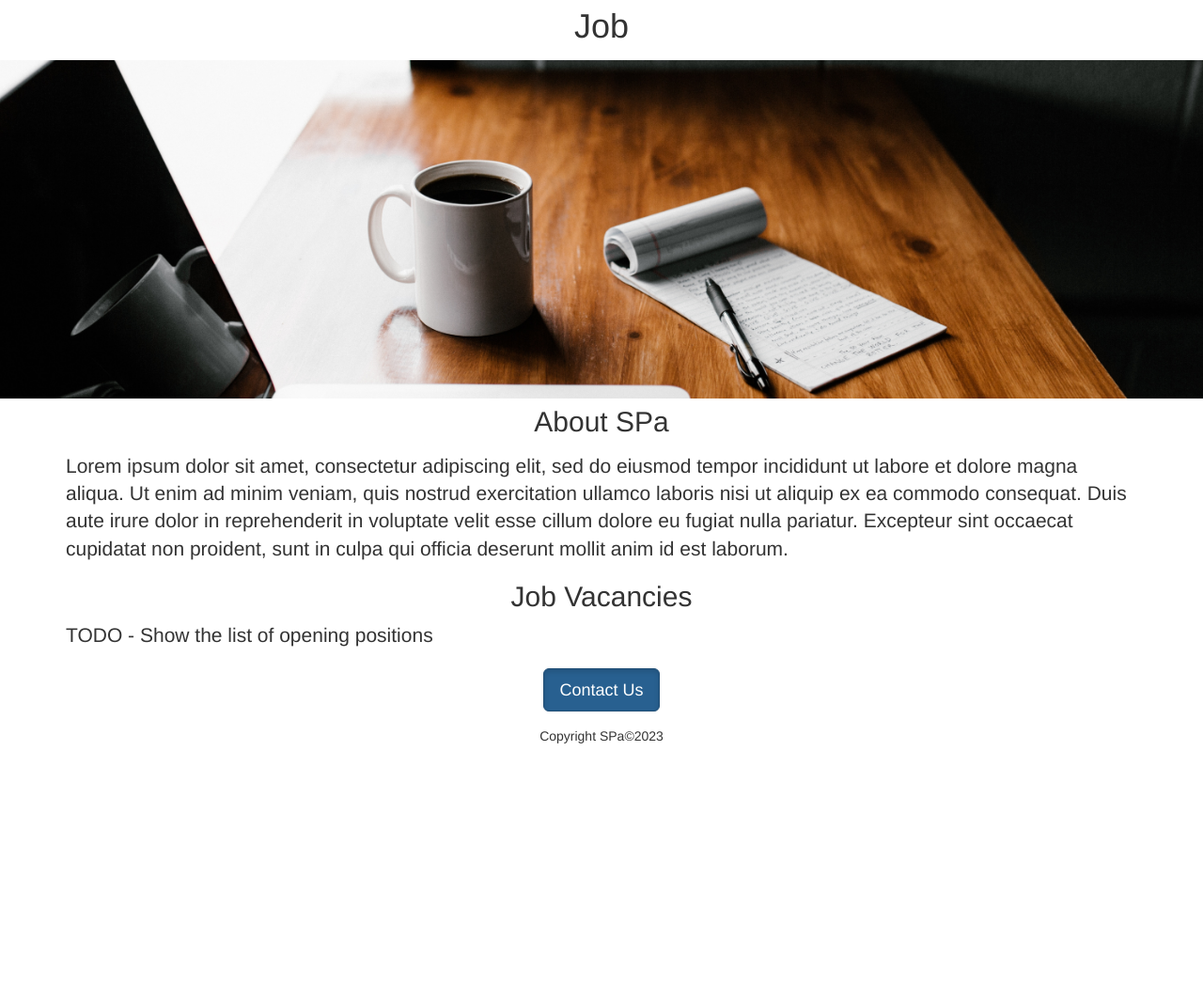
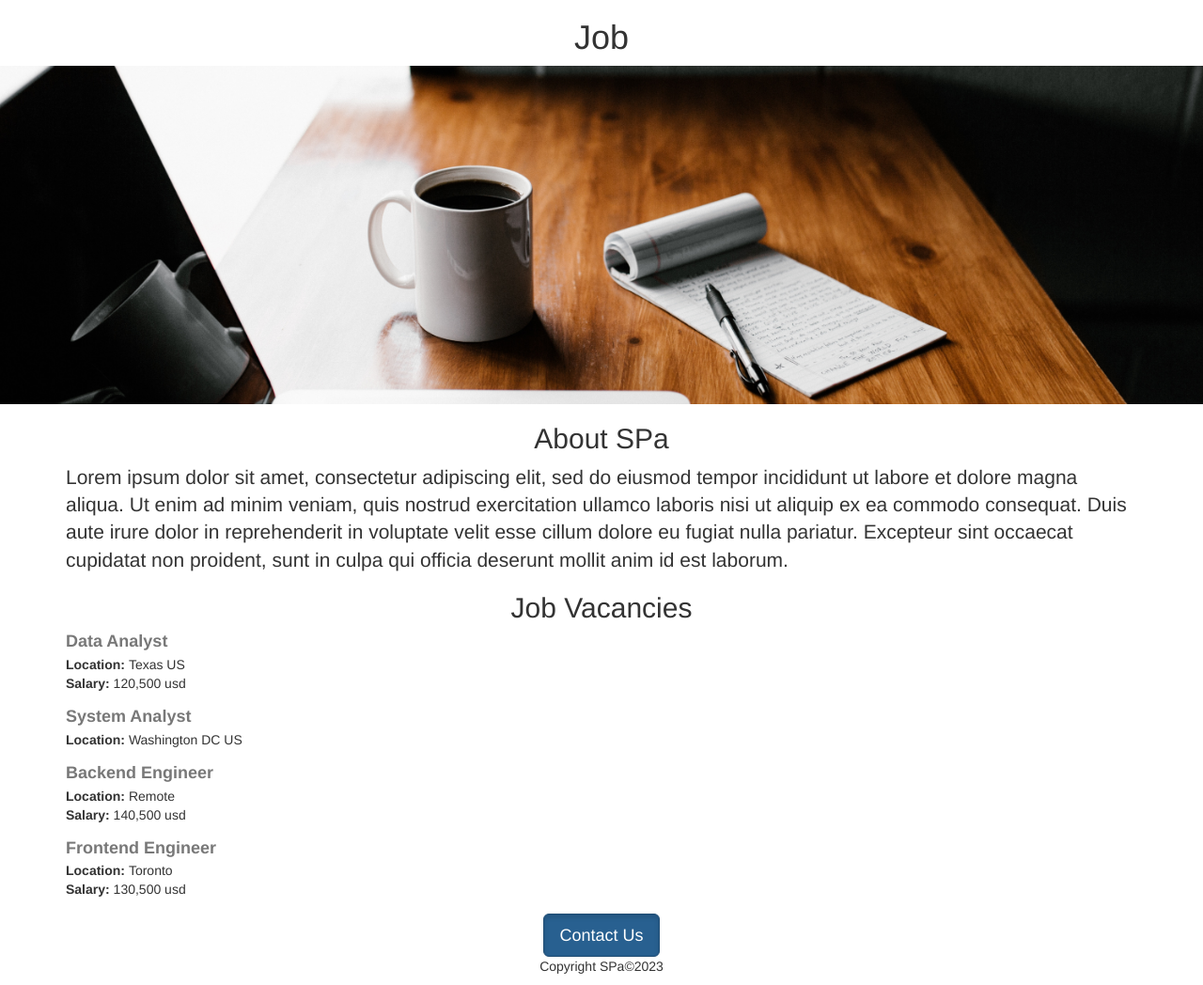
Before and after one commit to Lecon-a/webdev-v2, a Flask app: page / in a window 1280 px wide. Shown: the whole page at 94% size. Before the commit the page ends 791 px from the top, so only its background shows below. Run offline with Flask 3, Linux system fonts and the light colour scheme.

Commit message:
Render dynamic data on the home.html file

```diff
--- a/backend/app.py
+++ b/backend/app.py
@@ -2,9 +2,42 @@ from flask import Flask, render_template
 
 app = Flask(__name__)
 
+# Dummy data
+data = [
+    {
+        "id": 1,
+        "title": "Data Analyst",
+        "location": "Texas US",
+        "salary": '120,500 usd'
+    },
+    {
+        "id": 2,
+        "title": "System Analyst",
+        "location": "Washington DC US",
+    },
+    {
+        "id": 3,
+        "title": "Backend Engineer",
+        "location": "Remote",
+        "salary": '140,500 usd'
+    },
+    {
+        "id": 4,
+        "title": "Frontend Engineer",
+        "location": "Toronto",
+        "salary": '130,500 usd'
+    },
+]
+about_spa = '''Lorem ipsum dolor sit amet, consectetur adipiscing elit, sed do eiusmod tempor
+                incididunt ut labore et dolore magna aliqua. Ut enim ad minim veniam, quis nostrud
+                exercitation ullamco laboris nisi ut aliquip ex ea commodo consequat. Duis aute irure
+                dolor in reprehenderit in voluptate velit esse cillum dolore eu fugiat nulla pariatur.
+                Excepteur sint occaecat cupidatat non proident, sunt in culpa qui officia deserunt mollit
+                anim id est laborum.'''
+
 @app.route("/")
 def index():
-    return render_template("home.html")
+    return render_template("home.html", Jobs=data, about=about_spa)
 
 if __name__=="__main__":
     app.run(host="0.0.0.0", debug=True)
--- a/backend/templates/home.html
+++ b/backend/templates/home.html
@@ -13,16 +13,14 @@
             object-fit: cover;
         }
 
-        .mt-4{
-            margin-top: 16px!important;
+        .job_container {
+            margin-bottom: 16px;
         }
 
-        .mb-4 {
-            margin-bottom: 16px!important;
-        }
-
-        .mt-2 {
-            margin-top: 8px!important;
+        .job_title {
+            color: rgb(120, 120, 120);
+            font-weight: bold;
+            margin-bottom: 4px;
         }
     </style>
 </head>
@@ -33,17 +31,17 @@
         <div>
             <h2 class="text-center mt-2 mb-4">About SPa</h2>
             <p class="lead">
-                Lorem ipsum dolor sit amet, consectetur adipiscing elit, sed do eiusmod tempor
-                incididunt ut labore et dolore magna aliqua. Ut enim ad minim veniam, quis nostrud
-                exercitation ullamco laboris nisi ut aliquip ex ea commodo consequat. Duis aute irure
-                dolor in reprehenderit in voluptate velit esse cillum dolore eu fugiat nulla pariatur.
-                Excepteur sint occaecat cupidatat non proident, sunt in culpa qui officia deserunt mollit
-                anim id est laborum.
+                {{about}}
             </p>
         </div>
         <div>
             <h2 class="text-center">Job Vacancies</h2>
-            <p class="lead">TODO - Show the list of opening positions</p>
+            <div>
+                {% for job in Jobs %}
+                    {% include 'jobs.html' %}
+                {% endfor %}
+            </div>
+
         </div>
         <div class="text-center">
             <button class="btn btn-primary btn-lg active">Contact Us</button>
--- /dev/null
+++ b/backend/templates/jobs.html
@@ -0,0 +1,7 @@
+<div class="job_container">
+    <h4 class="job_title">{{job.title}}</h4>
+    <div><b>Location: </b>{{job.location}}</div>
+    {% if job.salary %}
+        <div><b>Salary: </b>{{job.salary}}</div>
+    {% endif %}
+</div>
```
